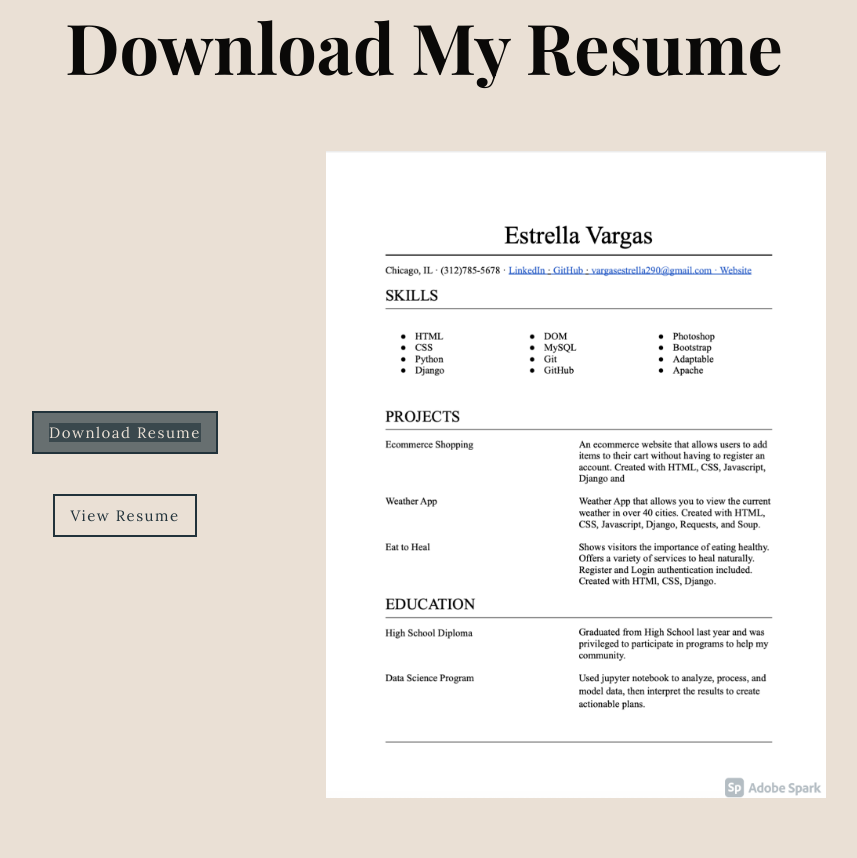
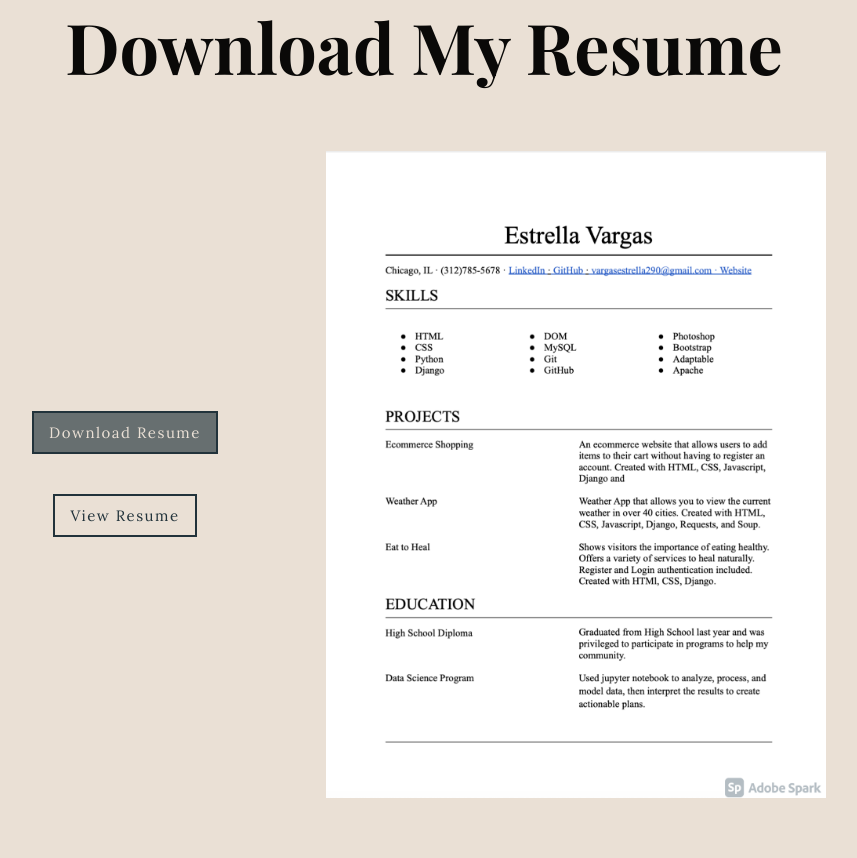
Before and after one commit to evargas1/Port, a Django app: page / in a window 1280 px wide, with the pointer over the restyled element. Shown: the part 2656-3514 px from the top of the page, without its empty margins (66-923 px from the left). Run offline with Django 3.2, Linux system fonts and the light colour scheme; some libraries are stand-ins or nearby versions.

```diff
--- a/projects/templates/projects/index.html
+++ b/projects/templates/projects/index.html
@@ -69,7 +69,6 @@
         text-decoration: none;
     }
     .main-butt button a:hover{
-        background-color: #22333ba6;
         color: var(--almond);
         text-decoration: none;
     }
```
